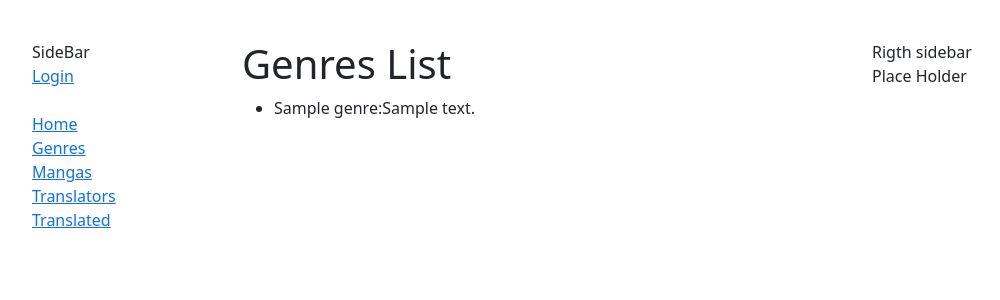
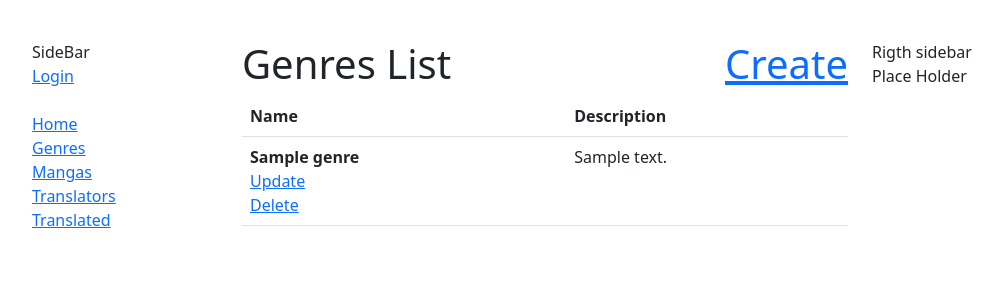
Before and after one commit to zhulich/manganarium, a Django app: page /genres/ in a window 1280 px wide. Shown: the top 300 px of the page, without its empty margins (0-1000 px from the left). Run offline with Django 4.2, Linux system fonts and the light colour scheme; tables that the repository leaves empty hold one stand-in row (values such as "Sample post").

Commit message:
Add genre create/update/delete

```diff
--- a/catalog/urls.py
+++ b/catalog/urls.py
@@ -1,11 +1,14 @@
 from django.urls import path
 
 from catalog.views import index, GenreListView, MangaListView, TranslatorListView, TranslatedMangaListView, \
-    MangaDetailView, TranslatorDetailView, TranslatedMangaDetailView
+    MangaDetailView, TranslatorDetailView, TranslatedMangaDetailView, GenreCreateView, GenreUpdateView, GenreDeleteView
 
 urlpatterns = [
     path("", index, name="index"),
     path("genres/", GenreListView.as_view(), name="genre-list"),
+    path("genres/create/", GenreCreateView.as_view(), name="genre-create"),
+    path("genres/<int:pk>/update/", GenreUpdateView.as_view(), name="genre-update"),
+    path("genres/<int:pk>/delete/", GenreDeleteView.as_view(), name="genre-delete"),
     path("mangas/", MangaListView.as_view(), name="manga-list"),
     path("mangas/<int:pk>/", MangaDetailView.as_view(), name="manga-detail"),
     path("translators/", TranslatorListView.as_view(), name="translator-list"),
--- a/catalog/views.py
+++ b/catalog/views.py
@@ -1,4 +1,6 @@
+from django.contrib.auth.mixins import LoginRequiredMixin
 from django.shortcuts import render
+from django.urls import reverse, reverse_lazy
 from django.views import generic
 
 from catalog.models import Translator, Manga, TranslatedManga, Genre
@@ -33,6 +35,24 @@ class GenreListView(generic.ListView):
     paginate_by = 2
 
 
+class GenreCreateView(LoginRequiredMixin, generic.CreateView):
+    model = Genre
+    fields = "__all__"
+    success_url = reverse_lazy("catalog:genre-list")
+
+
+class GenreUpdateView(LoginRequiredMixin, generic.UpdateView):
+    model = Genre
+    fields = "__all__"
+    success_url = reverse_lazy("catalog:genre-list")
+
+
+class GenreDeleteView(LoginRequiredMixin, generic.DeleteView):
+    model = Genre
+    fields = "__all__"
+    success_url = reverse_lazy("catalog:genre-list")
+
+
 class MangaListView(generic.ListView):
     model = Manga
     queryset = Manga.objects.prefetch_related("genre")
--- a/templates/catalog/genre_list.html
+++ b/templates/catalog/genre_list.html
@@ -1,13 +1,31 @@
 {% extends 'base.html' %}
 
 {% block content %}
-  <h1>Genres List</h1>
+  <h1>
+    Genres List
+    <a style="float: right" href="{% url 'catalog:genre-create' %}">Create</a>
+  </h1>
   {% if genre_list %}
-    <ul>
+    <table class="table">
+      <tr>
+        <th>Name</th>
+        <th>Description</th>
+      </tr>
       {% for genre in genre_list %}
-        <li>{{ genre.name }}:{{ genre.description }}</li>
+        <tr>
+          <td>
+            <strong>{{ genre.name }}</strong>
+            <br>
+            <a href="{% url 'catalog:genre-update' pk=genre.id%}">Update</a>
+            <br>
+            <a href="{% url 'catalog:genre-delete' pk=genre.id%}">Delete</a>
+          </td>
+          <td>
+            {{ genre.description }}
+          </td>
+        </tr>
       {% endfor %}
-    </ul>
+    </table>
   {% else %}
     <p>the are no genres</p>
   {% endif %}
```
Also changed, not shown: templates/catalog/genre_confirm_delete.html (added, +12 -0 lines), templates/catalog/genre_form.html (added, +14 -0 lines).
